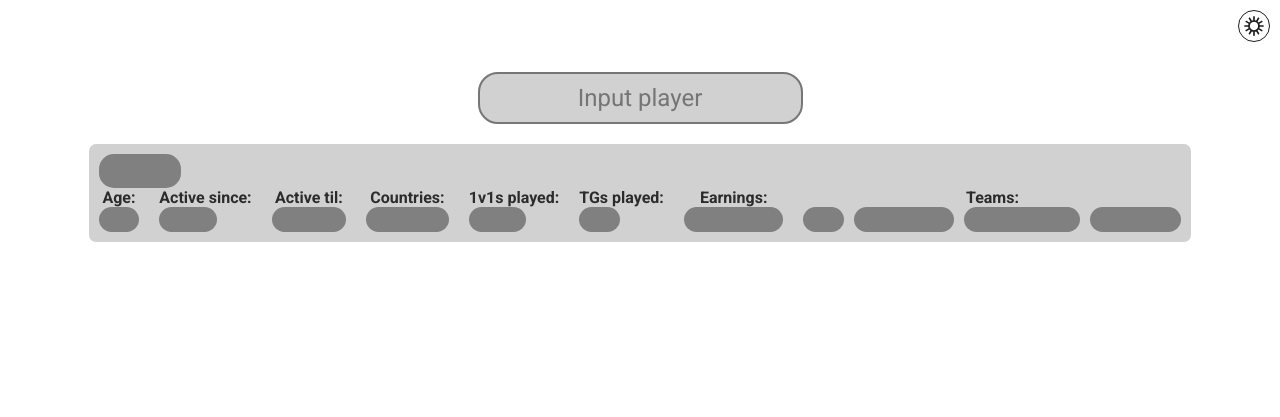
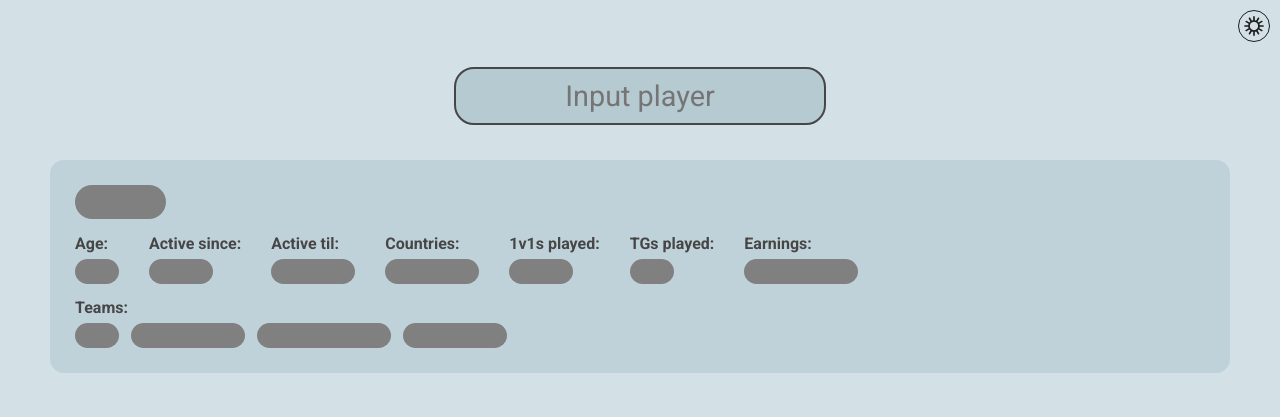
Before and after one commit to termint0/age-wordle, a Flask app: page / in a window 1280 px wide. Shown: the top 417 px of the page. Run offline with Flask 3, Linux system fonts and the light colour scheme.

Commit message:
Make it look nicer

```diff
--- a/static/style/style.css
+++ b/static/style/style.css
@@ -5,15 +5,15 @@
 }
 
 .font-size-medium .font-large {
+  font-size: 1.8rem;
+}
+
+.font-size-medium .font-medium {
   font-size: 1.5rem;
 }
 
-.font-size-medium .font-medium {
+.font-size-medium .font-small {
   font-size: 1.2rem;
-}
-
-.font-size-medium .font-small {
-  font-size: 0.9rem;
 }
 
 .bold {
@@ -26,16 +26,21 @@ body {
   color: var(--col-text);
   display: flex;
   flex-direction: column;
+  --col-red: #
 }
 
 .theme-light {
   --col-header: #dedede;
   --col-text: #2b2b2b;
+  --col-text-2: #464646;
 
-  --col-1: #ffffff;
-  --col-2: #f0f0f0;
+  --col-1: #d3e1e6;
+  --col-2: #c0d2d9;
   --col-3: #dfdfdf;
-  --col-4: #d1d1d1;
+  --col-4: #b6cad2;
+
+  --col-wrong: #f58484;
+  --col-correct: #84d984;
 
   --col-resolved: #cdcdcd;
   --svg-filter: invert(0%) sepia(27%) saturate(1823%) hue-rotate(343deg) brightness(107%) contrast(78%);
@@ -44,17 +49,24 @@ body {
 .theme-dark {
   --col-header: #1a191c;
   --col-text: #d8d8d8;
+  --col-text-2: #898989;
 
-  --col-1: #242326;
-  --col-2: #2e2d31;
+  --col-1: #152126;
+  --col-2: #1B262D;
   --col-3: #38373b;
-  --col-4: #49484c;
+  --col-4: #1B2B33;
+
+  --col-correct: #0d450d;
+  --col-wrong: #501e1e;
 
   --svg-filter: invert(96%) sepia(0%) saturate(0%) hue-rotate(191deg) brightness(91%) contrast(94%)
 }
 
 .bevel {
-  border-radius: 7px;
+  border-radius: 14px;
+}
+.round{
+  border-radius: 54px;
 }
 
 .click {
@@ -93,11 +105,22 @@ body {
   display: flex;
   align-items: center;
   flex-direction: column;
-  padding: 10px 20px;
+  gap: 35px;
+  margin: 15px 50px;
 }
 
-.input-container {
-  margin: 10px;
+.input-container {}
+
+.players {
+  display: flex;
+  flex-direction: column;
+  gap: 30px;
+}
+
+.guessed-players {
+  display: flex;
+  flex-direction: column;
+  gap: 20px;
 }
 
 .player-input {
@@ -105,6 +128,7 @@ body {
   padding: 10px 20px;
   border-radius: 20px;
   border-style: solid;
+  border-color: var(--col-text-2);
   text-align: center;
 
   background-color: var(--col-4);
@@ -115,33 +139,42 @@ body {
   display: flex;
   flex-direction: column;
   align-items: stretch;
-  padding: 10px;
-  margin: 10px;
 
-  background-color: var(--col-4);
+  padding: 25px;
+  /*margin: 10px;*/
+  max-width: 1200px;
+  gap: 15px;
+
+  background-color: var(--col-2);
 }
 
 .player-info {
   display: flex;
-  gap: 5px 20px;
+  gap: 14px 30px;
   flex-wrap: wrap;
 }
 
 .player-info-elem {
   display: flex;
+  gap: 6px;
   flex-direction: column;
+}
+
+.player-info-description {
+  color: var(--col-text-2)
 }
 
 .player-info-value {
   display: flex;
-  gap: 10px;
+  gap: 12px;
   flex-direction: row;
+  flex-wrap: wrap;
 }
 
 .player-info-value-item {
   padding: 3px 12px;
   border-radius: 15px;
-  background-color: green;
+  /*background-color: green;*/
 }
 
 
@@ -154,26 +187,18 @@ body {
   color: transparent;
 }
 
-.goal-player .correct {
-  background-color: green;
-}
-
-.goal-player .wrong {
-  background-color: grey;
-}
-
 .correct {
-  background-color: green;
+  background-color: var(--col-correct);
 }
 
 .wrong {
-  background-color: red;
+  background-color: var(--col-wrong);
 }
 
-.chevron-down::after{
+.chevron-down::after {
   content: "  \25B2";
 }
 
-.chevron-up:after{
+.chevron-up:after {
   content: "  \25BC";
 }
--- a/templates/index.html
+++ b/templates/index.html
@@ -17,9 +17,11 @@
   <!--<script src="/static/lib/dashboard.js"></script>-->
 
   <!-- Atkinson Hyperlegible Font -->
-<link rel="preconnect" href="https://fonts.googleapis.com">
-<link rel="preconnect" href="https://fonts.gstatic.com" crossorigin>
-<link href="https://fonts.googleapis.com/css2?family=Roboto:ital,wght@0,100;0,300;0,400;0,500;0,700;0,900;1,100;1,300;1,400;1,500;1,700;1,900&display=swap" rel="stylesheet">
+  <link rel="preconnect" href="https://fonts.googleapis.com">
+  <link rel="preconnect" href="https://fonts.gstatic.com" crossorigin>
+  <link
+    href="https://fonts.googleapis.com/css2?family=Roboto:ital,wght@0,100;0,300;0,400;0,500;0,700;0,900;1,100;1,300;1,400;1,500;1,700;1,900&display=swap"
+    rel="stylesheet">
 
   <link rel="stylesheet" href="/static/style/style.css">
   <!--<link rel="stylesheet" href="/static/style/mobile.css">-->
@@ -43,8 +45,8 @@
     </div>
     <div class="players">
 
-      <div class="goal-player player bevel" style="text-align: center;" id="goal-player">
-        <div id="goal-name" class="name font-large bold">
+      <div class="goal-player player bevel" id="goal-player">
+        <div id="goal-name" class="name font-large bold obfuscated round">
         </div>
         <div class="player-info">
           <div class="player-info-elem">
@@ -84,8 +86,8 @@
           populateGoalPlayer();
         </script>
       </div>
-    <div id="guessed-players">
-    </div>
+      <div class="guessed-players" id="guessed-players">
+      </div>
       <!--  <div id="goal-player" class="player bevel">-->
       <!--    <div id="name">-->
       <!--      TheViper-->
```
Also changed, not shown: static/lib/goal_player.ts (+23 -3 lines), static/lib/goal_player.js.
